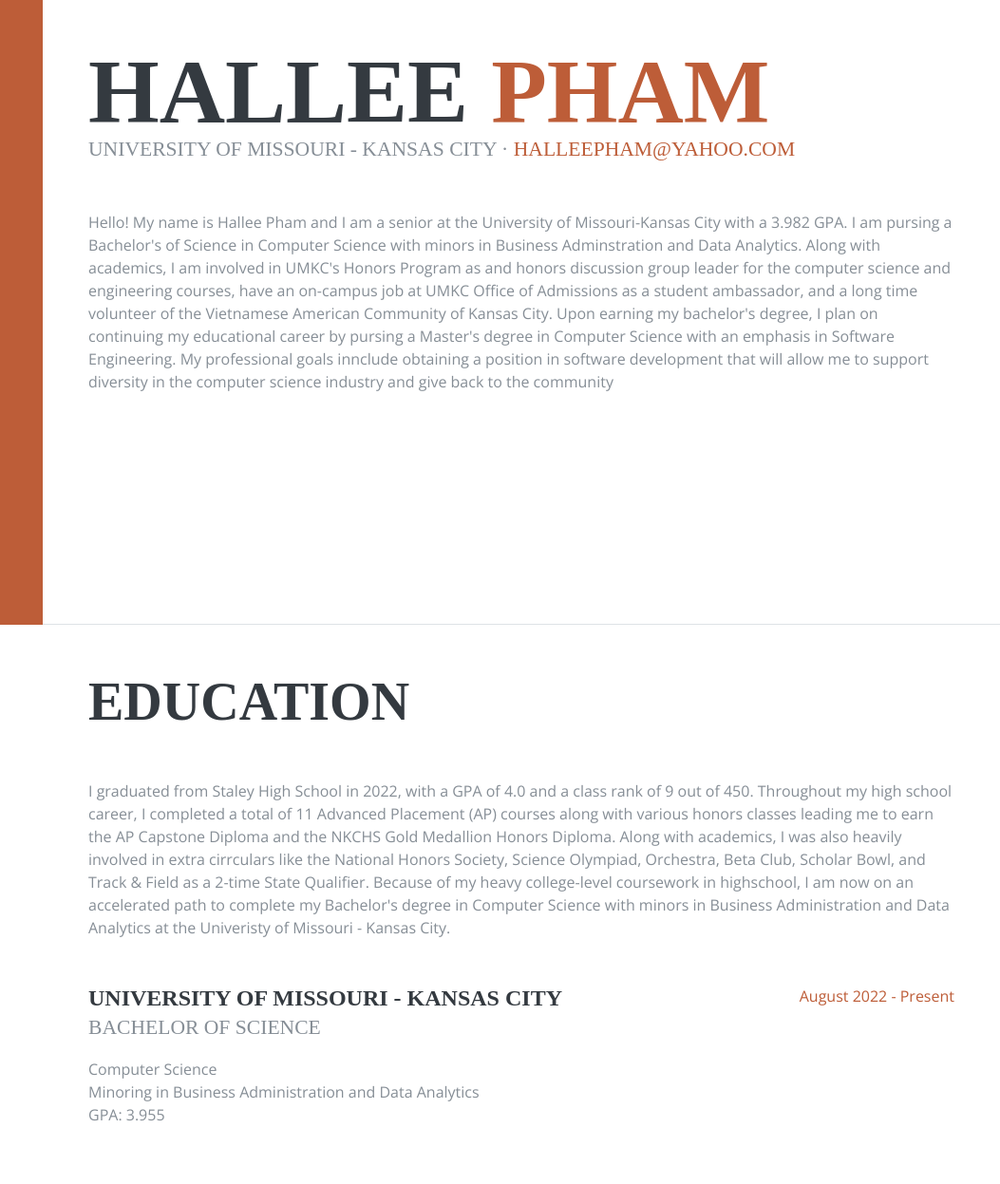
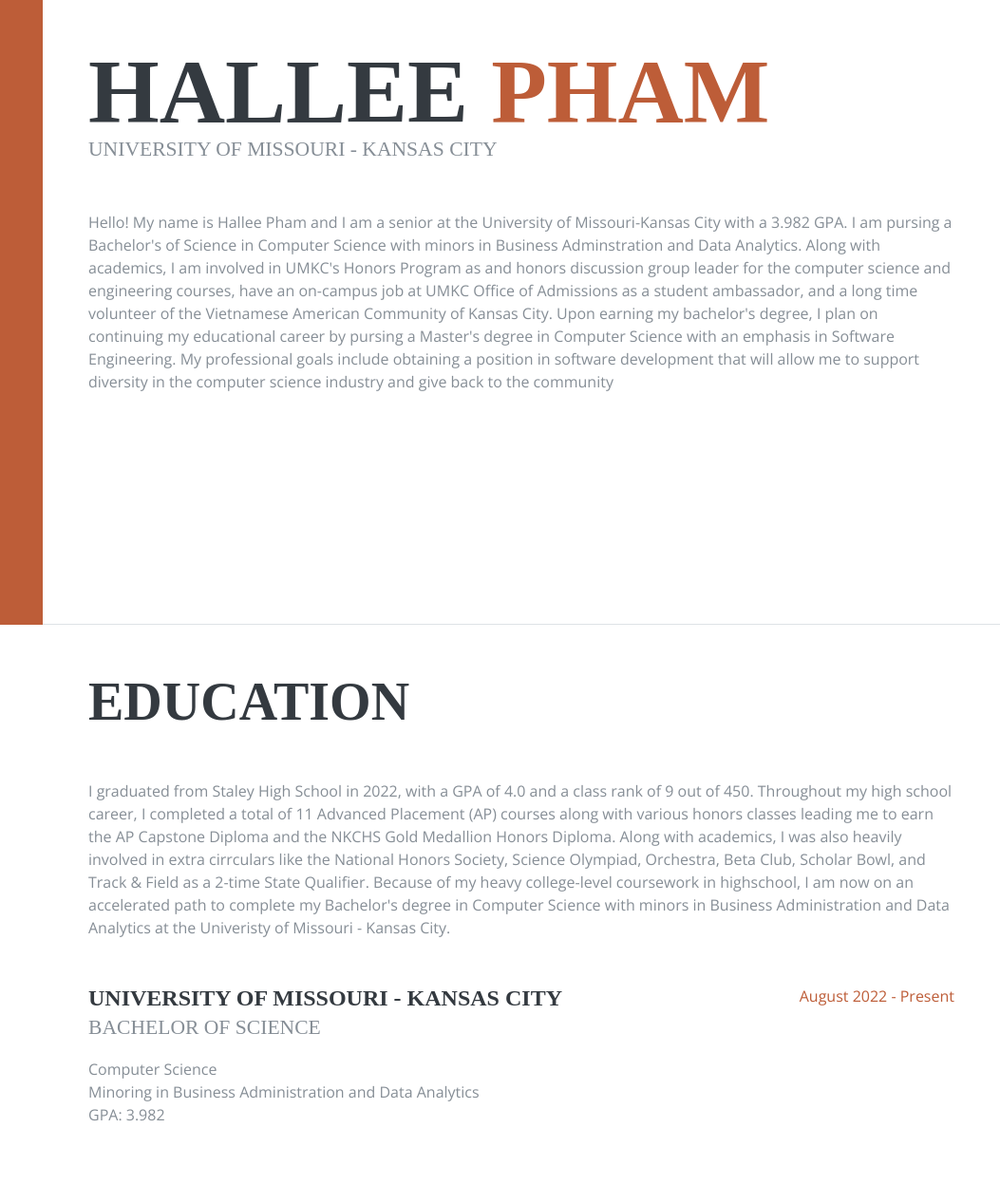
Before and after one commit to halleepham/halleepham.github.io, a website: page index.html in a window 1280 px wide. Shown: the part 142-1389 px from the top of the page at 95% size, 227-1280 px from the left. Drawn offline with nearby package versions, Linux system fonts and the light colour scheme; a web font is replaced by a local one.

Commit message:
Update index.html

```diff
--- a/index.html
+++ b/index.html
@@ -70,10 +70,10 @@
           <h1 class="mb-0">Hallee
             <span class="text-primary">Pham</span>
           </h1>
-          <div class="subheading mb-5">University of Missouri - Kansas City ·
-            <a href="mailto:name@email.com">halleepham@yahoo.com</a>
+          <div class="subheading mb-5">University of Missouri - Kansas City <!--- ·
+             <a href="mailto:name@email.com">halleepham@yahoo.com</a> --->
           </div>
-          <p class="mb-5">Hello! My name is Hallee Pham and I am a senior at the University of Missouri-Kansas City with a 3.982 GPA. I am pursing a Bachelor's of Science in Computer Science with minors in Business Adminstration and Data Analytics. Along with academics, I am involved in UMKC's Honors Program as and honors discussion group leader for the computer science and engineering courses, have an on-campus job at UMKC Office of Admissions as a student ambassador, and a long time volunteer of the Vietnamese American Community of Kansas City. Upon earning my bachelor's degree, I plan on continuing my educational career by pursing a Master's degree in Computer Science with an emphasis in Software Engineering. My professional goals innclude obtaining a position in software development that will allow me to support diversity in the computer science industry and give back to the community</p>
+          <p class="mb-5">Hello! My name is Hallee Pham and I am a senior at the University of Missouri-Kansas City with a 3.982 GPA. I am pursing a Bachelor's of Science in Computer Science with minors in Business Adminstration and Data Analytics. Along with academics, I am involved in UMKC's Honors Program as and honors discussion group leader for the computer science and engineering courses, have an on-campus job at UMKC Office of Admissions as a student ambassador, and a long time volunteer of the Vietnamese American Community of Kansas City. Upon earning my bachelor's degree, I plan on continuing my educational career by pursing a Master's degree in Computer Science with an emphasis in Software Engineering. My professional goals include obtaining a position in software development that will allow me to support diversity in the computer science industry and give back to the community</p>
           <!---<div>
             <a href="files/HalleePhamResume.pdf" target="_blank">Click here to download a PDF version of my resume!</a>
           </div>
@@ -131,7 +131,7 @@
               <div class="subheading mb-3">Bachelor of Science</div>
               <div>Computer Science</div>
               <div>Minoring in Business Administration and Data Analytics</div>
-              <p>GPA: 3.955</p>
+              <p>GPA: 3.982</p>
             </div>
             <div class="resume-date text-md-right">
               <span class="text-primary">August 2022 - Present</span>
```
